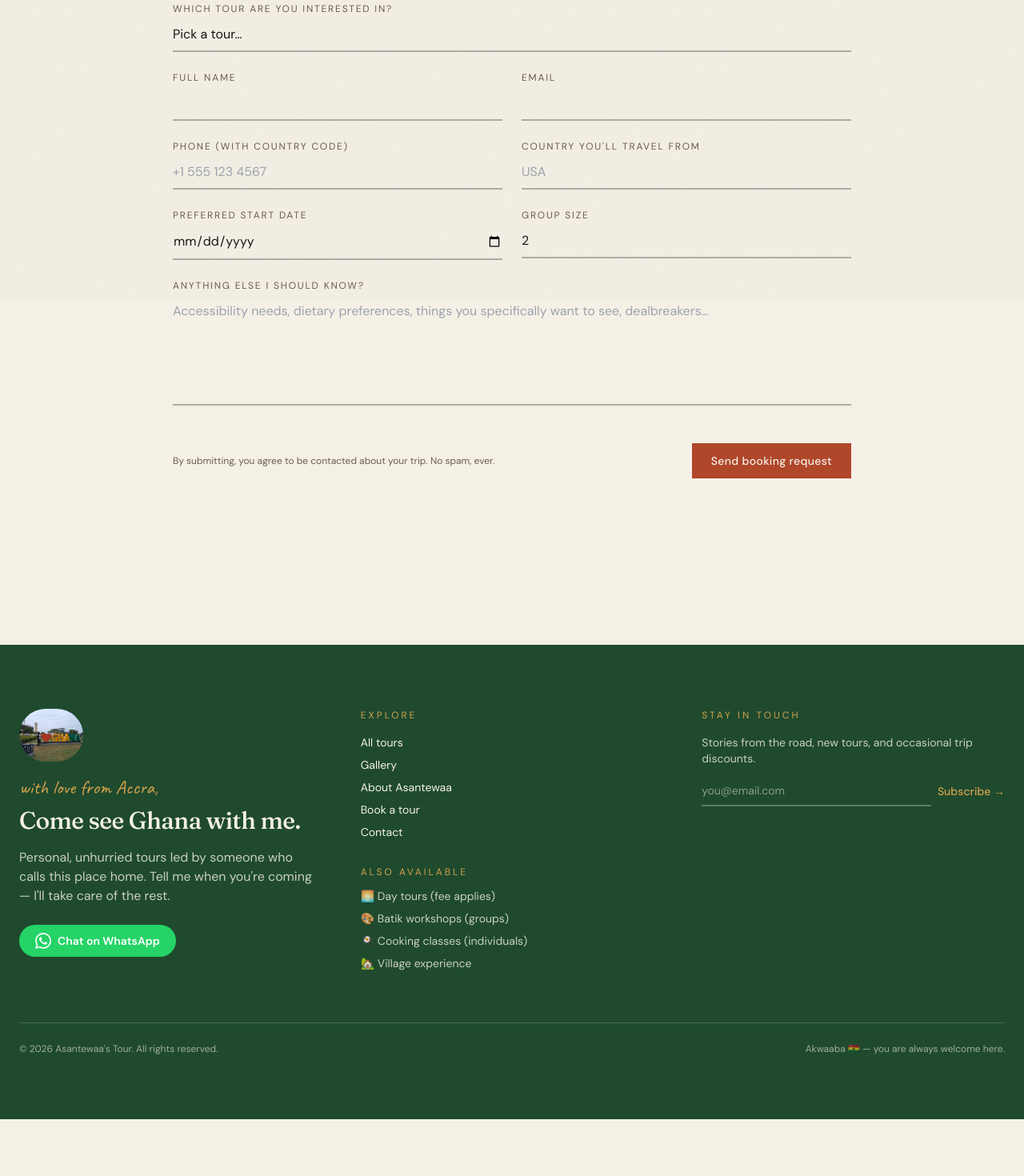
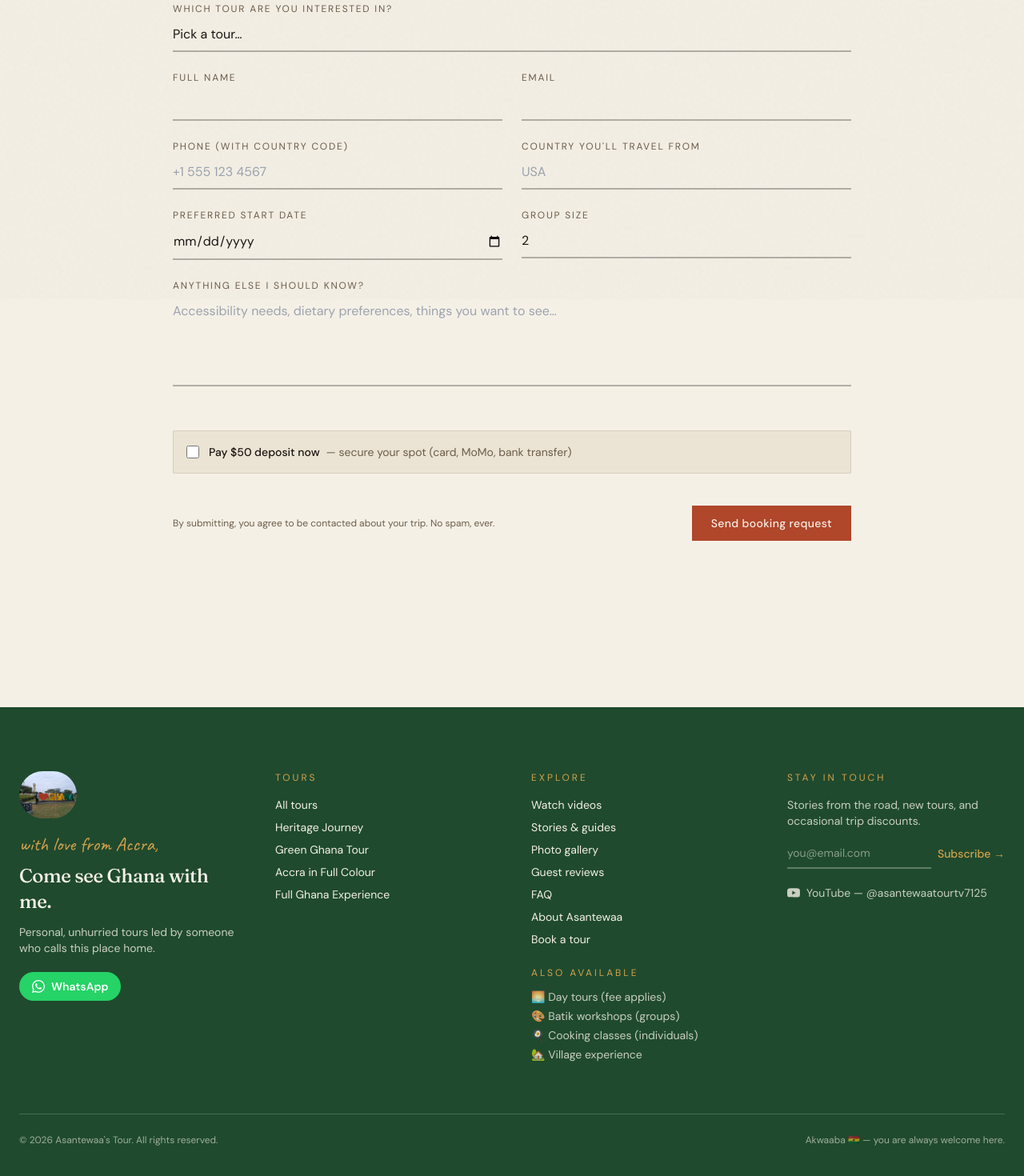
Before and after one commit to techguychris2007/asantewaas-tour, a Next.js app: page /book in a window 1280 px wide. Shown: the part 426-1896 px from the top of the page at 80% size. Before the commit the page ends 1825 px from the top, so only its background shows below. Built offline with nearby package versions, Linux system fonts and the light colour scheme.

Commit message:
fix videos page

```diff
--- a/package.json
+++ b/package.json
@@ -14,6 +14,7 @@
     "next": "^15.3.1",
     "react": "^18.3.1",
     "react-dom": "^18.3.1",
+    "resend": "^6.12.2",
     "zod": "^3.23.8"
   },
   "devDependencies": {
--- a/src/components/booking-form.tsx
+++ b/src/components/booking-form.tsx
@@ -1,47 +1,88 @@
 // src/components/booking-form.tsx
 "use client";
 
-import { useState } from "react";
+import { useState, useEffect } from "react";
 import type { Tour } from "@/lib/tours";
 
-export function BookingForm({
-  tours,
-  initialTour,
-}: {
-  tours: Tour[];
-  initialTour?: string;
-}) {
+// ✏️ Replace with your hCaptcha site key from https://dashboard.hcaptcha.com
+const HCAPTCHA_SITE_KEY = "10000000-ffff-ffff-ffff-000000000001"; // test key — replace before going live
+
+declare global {
+  interface Window { hcaptcha: any; }
+}
+
+export function BookingForm({ tours, initialTour }: { tours: Tour[]; initialTour?: string }) {
   const [state, setState] = useState<
     | { kind: "idle" }
     | { kind: "pending" }
     | { kind: "success" }
     | { kind: "error"; message: string }
   >({ kind: "idle" });
+  const [captchaToken, setCaptchaToken] = useState("");
+  const [paymentMode, setPaymentMode] = useState(false);
+
+  useEffect(() => {
+    // Load hCaptcha script
+    if (!document.getElementById("hcaptcha-script")) {
+      const s = document.createElement("script");
+      s.id = "hcaptcha-script";
+      s.src = "https://js.hcaptcha.com/1/api.js";
+      s.async = true;
+      document.head.appendChild(s);
+    }
+  }, []);
 
   async function onSubmit(e: React.FormEvent<HTMLFormElement>) {
     e.preventDefault();
+    if (!captchaToken) {
+      setState({ kind: "error", message: "Please complete the CAPTCHA before submitting." });
+      return;
+    }
     setState({ kind: "pending" });
     const fd = new FormData(e.currentTarget);
     const payload = {
-      full_name: fd.get("full_name"),
-      email: fd.get("email"),
+      full_name: fd.get("full_name") as string,
+      email: fd.get("email") as string,
       phone: fd.get("phone") || undefined,
       country: fd.get("country") || undefined,
-      tour_slug: fd.get("tour_slug"),
+      tour_slug: fd.get("tour_slug") as string,
       preferred_date: fd.get("preferred_date") || undefined,
       group_size: Number(fd.get("group_size")),
       message: fd.get("message") || undefined,
+      captcha_token: captchaToken,
     };
+
     const res = await fetch("/api/bookings", {
       method: "POST",
       headers: { "content-type": "application/json" },
       body: JSON.stringify(payload),
     });
+
     if (res.ok) {
+      if (paymentMode) {
+        // Initialize Paystack payment
+        const payRes = await fetch("/api/payment", {
+          method: "POST",
+          headers: { "content-type": "application/json" },
+          body: JSON.stringify({
+            email: payload.email,
+            full_name: payload.full_name,
+            amount_usd: 50, // deposit amount
+            tour_title: tours.find(t => t.slug === payload.tour_slug)?.title ?? "Tour",
+          }),
+        });
+        if (payRes.ok) {
+          const { authorization_url } = await payRes.json();
+          window.location.href = authorization_url;
+          return;
+        }
+      }
       setState({ kind: "success" });
     } else {
       const d = await res.json().catch(() => ({}));
       setState({ kind: "error", message: d.error ?? "Something went wrong." });
+      window.hcaptcha?.reset();
+      setCaptchaToken("");
     }
   }
 
@@ -49,12 +90,10 @@ export function BookingForm({
     return (
       <div className="rounded-sm bg-forest p-12 text-center text-cream">
         <p className="font-hand text-4xl text-gold">Akwaaba! 🌿</p>
-        <h2 className="mt-4 font-display text-3xl">
-          Your booking request arrived.
-        </h2>
+        <h2 className="mt-4 font-display text-3xl">Your booking request arrived.</h2>
         <p className="mt-4 text-cream/80">
-          I've got it. I'll be in touch within 24 hours with dates, a full
-          quote, and next steps. Check your email (and spam folder, just in case).
+          I'll be in touch within 24 hours with dates, a full quote, and next steps.
+          Check your email (and spam folder, just in case).
         </p>
       </div>
     );
@@ -64,17 +103,10 @@ export function BookingForm({
     <form onSubmit={onSubmit} className="grid gap-6 md:grid-cols-2">
       <div className="md:col-span-2">
         <label className="label">Which tour are you interested in?</label>
-        <select
-          name="tour_slug"
-          required
-          defaultValue={initialTour ?? ""}
-          className="input appearance-none cursor-pointer"
-        >
+        <select name="tour_slug" required defaultValue={initialTour ?? ""} className="input appearance-none cursor-pointer">
           <option value="" disabled>Pick a tour…</option>
           {tours.map((t) => (
-            <option key={t.slug} value={t.slug}>
-              {t.title} ({t.duration})
-            </option>
+            <option key={t.slug} value={t.slug}>{t.title} ({t.duration})</option>
           ))}
           <option value="custom">I want something custom</option>
         </select>
@@ -106,12 +138,38 @@ export function BookingForm({
       </div>
       <div className="md:col-span-2">
         <label className="label">Anything else I should know?</label>
-        <textarea
-          name="message"
-          rows={5}
-          placeholder="Accessibility needs, dietary preferences, things you specifically want to see, dealbreakers…"
-          className="input resize-none"
+        <textarea name="message" rows={4} placeholder="Accessibility needs, dietary preferences, things you want to see…" className="input resize-none" />
+      </div>
+
+      {/* hCaptcha widget */}
+      <div className="md:col-span-2">
+        <div
+          className="h-captcha"
+          data-sitekey={HCAPTCHA_SITE_KEY}
+          data-callback={(token: string) => setCaptchaToken(token)}
+          data-expired-callback={() => setCaptchaToken("")}
         />
+        <script
+          dangerouslySetInnerHTML={{
+            __html: `document.querySelector('.h-captcha').setAttribute('data-callback','setCaptchaToken');
+            window.setCaptchaToken = function(t){ document.dispatchEvent(new CustomEvent('captcha',{detail:t})); }`,
+          }}
+        />
+      </div>
+
+      {/* Payment toggle */}
+      <div className="md:col-span-2 flex items-center gap-3 rounded-sm border border-ink/10 bg-bone p-4">
+        <input
+          type="checkbox"
+          id="pay-deposit"
+          checked={paymentMode}
+          onChange={e => setPaymentMode(e.target.checked)}
+          className="h-4 w-4 cursor-pointer accent-forest"
+        />
+        <label htmlFor="pay-deposit" className="cursor-pointer text-sm">
+          <span className="font-medium">Pay $50 deposit now</span>
+          <span className="ml-2 text-muted">— secure your spot (card, MoMo, bank transfer)</span>
+        </label>
       </div>
 
       {state.kind === "error" && (
@@ -119,15 +177,9 @@ export function BookingForm({
       )}
 
       <div className="md:col-span-2 mt-4 flex items-center justify-between gap-4">
-        <p className="text-xs text-muted">
-          By submitting, you agree to be contacted about your trip. No spam, ever.
-        </p>
-        <button
-          type="submit"
-          disabled={state.kind === "pending"}
-          className="btn-clay"
-        >
-          {state.kind === "pending" ? "Sending…" : "Send booking request"}
+        <p className="text-xs text-muted">By submitting, you agree to be contacted about your trip. No spam, ever.</p>
+        <button type="submit" disabled={state.kind === "pending"} className="btn-clay">
+          {state.kind === "pending" ? "Sending…" : paymentMode ? "Book & pay deposit →" : "Send booking request"}
         </button>
       </div>
     </form>
--- a/src/components/footer.tsx
+++ b/src/components/footer.tsx
@@ -3,8 +3,8 @@ import Link from "next/link";
 import Image from "next/image";
 import { NewsletterForm } from "./newsletter-form";
 
-// ✏️ UPDATE YOUR WHATSAPP NUMBER BELOW (include country code, no + or spaces)
-const WHATSAPP_NUMBER = "233243954716"; // e.g. 233244123456 for Ghana (+233)
+// ✏️ UPDATE YOUR WHATSAPP NUMBER (country code + number, no + or spaces)
+const WHATSAPP_NUMBER = "233XXXXXXXXX"; // e.g. 233244123456
 const WHATSAPP_MESSAGE = "Hello Asantewaa! I'm interested in a tour.";
 
 export function Footer() {
@@ -13,53 +13,47 @@ export function Footer() {
   return (
     <footer className="mt-32 bg-forest text-cream">
       <div className="mx-auto max-w-7xl px-6 py-20">
-        <div className="grid gap-12 md:grid-cols-3">
-          <div>
-            {/* Logo */}
+        <div className="grid gap-12 md:grid-cols-4">
+          <div className="md:col-span-1">
             <div className="mb-4">
-              <Image
-                src="/images/logo.jpg"
-                alt="Asantewaa's Tour Logo"
-                width={80}
-                height={80}
-                className="rounded-full object-cover"
-              />
+              <Image src="/images/logo.jpg" alt="Asantewaa's Tour Logo" width={72} height={72} className="rounded-full object-cover" />
             </div>
             <p className="hand mb-2 text-gold">with love from Accra,</p>
-            <h3 className="font-display text-3xl">
-              Come see Ghana with me.
-            </h3>
-            <p className="mt-4 max-w-sm text-cream/80">
-              Personal, unhurried tours led by someone who calls this place
-              home. Tell me when you're coming — I'll take care of the rest.
-            </p>
-
-            {/* WhatsApp Button */}
-            <a
-              href={whatsappUrl}
-              target="_blank"
-              rel="noopener noreferrer"
-              className="mt-6 inline-flex items-center gap-2 rounded-full bg-[#25D366] px-5 py-2.5 text-sm font-semibold text-white hover:bg-[#1ebe5d] transition-colors"
-            >
-              <svg viewBox="0 0 24 24" className="h-5 w-5" fill="currentColor">
+            <h3 className="font-display text-2xl">Come see Ghana with me.</h3>
+            <p className="mt-3 text-sm text-cream/80">Personal, unhurried tours led by someone who calls this place home.</p>
+            <a href={whatsappUrl} target="_blank" rel="noopener noreferrer"
+              className="mt-5 inline-flex items-center gap-2 rounded-full bg-[#25D366] px-4 py-2 text-sm font-semibold text-white hover:bg-[#1ebe5d] transition-colors">
+              <svg viewBox="0 0 24 24" className="h-4 w-4" fill="currentColor">
                 <path d="M17.472 14.382c-.297-.149-1.758-.867-2.03-.967-.273-.099-.471-.148-.67.15-.197.297-.767.966-.94 1.164-.173.199-.347.223-.644.075-.297-.15-1.255-.463-2.39-1.475-.883-.788-1.48-1.761-1.653-2.059-.173-.297-.018-.458.13-.606.134-.133.298-.347.446-.52.149-.174.198-.298.298-.497.099-.198.05-.371-.025-.52-.075-.149-.669-1.612-.916-2.207-.242-.579-.487-.5-.669-.51-.173-.008-.371-.01-.57-.01-.198 0-.52.074-.792.372-.272.297-1.04 1.016-1.04 2.479 0 1.462 1.065 2.875 1.213 3.074.149.198 2.096 3.2 5.077 4.487.709.306 1.262.489 1.694.625.712.227 1.36.195 1.871.118.571-.085 1.758-.719 2.006-1.413.248-.694.248-1.289.173-1.413-.074-.124-.272-.198-.57-.347m-5.421 7.403h-.004a9.87 9.87 0 01-5.031-1.378l-.361-.214-3.741.982.998-3.648-.235-.374a9.86 9.86 0 01-1.51-5.26c.001-5.45 4.436-9.884 9.888-9.884 2.64 0 5.122 1.03 6.988 2.898a9.825 9.825 0 012.893 6.994c-.003 5.45-4.437 9.884-9.885 9.884m8.413-18.297A11.815 11.815 0 0012.05 0C5.495 0 .16 5.335.157 11.892c0 2.096.547 4.142 1.588 5.945L.057 24l6.305-1.654a11.882 11.882 0 005.683 1.448h.005c6.554 0 11.89-5.335 11.893-11.893a11.821 11.821 0 00-3.48-8.413Z"/>
               </svg>
-              Chat on WhatsApp
+              WhatsApp
             </a>
+          </div>
+
+          <div>
+            <p className="eyebrow mb-4 text-gold">Tours</p>
+            <ul className="space-y-2 text-sm">
+              <li><Link href="/tours" className="hover:text-gold">All tours</Link></li>
+              <li><Link href="/tours/heritage-cape-coast" className="hover:text-gold">Heritage Journey</Link></li>
+              <li><Link href="/tours/nature-mountains" className="hover:text-gold">Green Ghana Tour</Link></li>
+              <li><Link href="/tours/accra-immersion" className="hover:text-gold">Accra in Full Colour</Link></li>
+              <li><Link href="/tours/full-ghana-experience" className="hover:text-gold">Full Ghana Experience</Link></li>
+            </ul>
           </div>
 
           <div>
             <p className="eyebrow mb-4 text-gold">Explore</p>
             <ul className="space-y-2 text-sm">
-              <li><Link href="/tours" className="hover:text-gold">All tours</Link></li>
-              <li><Link href="/gallery" className="hover:text-gold">Gallery</Link></li>
+              <li><Link href="/videos" className="hover:text-gold">Watch videos</Link></li>
+              <li><Link href="/blog" className="hover:text-gold">Stories & guides</Link></li>
+              <li><Link href="/gallery" className="hover:text-gold">Photo gallery</Link></li>
+              <li><Link href="/reviews" className="hover:text-gold">Guest reviews</Link></li>
+              <li><Link href="/faq" className="hover:text-gold">FAQ</Link></li>
               <li><Link href="/about" className="hover:text-gold">About Asantewaa</Link></li>
               <li><Link href="/book" className="hover:text-gold">Book a tour</Link></li>
-              <li><Link href="/#contact" className="hover:text-gold">Contact</Link></li>
             </ul>
-
-            <p className="eyebrow mb-3 mt-8 text-gold">Also available</p>
-            <ul className="space-y-2 text-sm text-cream/80">
+            <p className="eyebrow mt-6 mb-3 text-gold">Also available</p>
+            <ul className="space-y-1 text-sm text-cream/80">
               <li>🌅 Day tours (fee applies)</li>
               <li>🎨 Batik workshops (groups)</li>
               <li>🍳 Cooking classes (individuals)</li>
@@ -69,10 +63,15 @@ export function Footer() {
 
           <div>
             <p className="eyebrow mb-4 text-gold">Stay in touch</p>
-            <p className="mb-3 text-sm text-cream/80">
-              Stories from the road, new tours, and occasional trip discounts.
-            </p>
+            <p className="mb-3 text-sm text-cream/80">Stories from the road, new tours, and occasional trip discounts.</p>
             <NewsletterForm />
+            <a href="https://www.youtube.com/@asantewaatourtv7125" target="_blank" rel="noopener noreferrer"
+              className="mt-5 inline-flex items-center gap-2 text-sm text-cream/80 hover:text-gold">
+              <svg viewBox="0 0 24 24" className="h-4 w-4" fill="currentColor">
+                <path d="M23.498 6.186a3.016 3.016 0 0 0-2.122-2.136C19.505 3.545 12 3.545 12 3.545s-7.505 0-9.377.505A3.017 3.017 0 0 0 .502 6.186C0 8.07 0 12 0 12s0 3.93.502 5.814a3.016 3.016 0 0 0 2.122 2.136c1.871.505 9.376.505 9.376.505s7.505 0 9.377-.505a3.015 3.015 0 0 0 2.122-2.136C24 15.93 24 12 24 12s0-3.93-.502-5.814zM9.545 15.568V8.432L15.818 12l-6.273 3.568z"/>
+              </svg>
+              YouTube — @asantewaatourtv7125
+            </a>
           </div>
         </div>
 
--- a/src/components/header.tsx
+++ b/src/components/header.tsx
@@ -12,26 +12,22 @@ export function Header() {
           </span>
           <span className="flex flex-col leading-none">
             <span className="font-display text-lg font-semibold">Asantewaa's Tour</span>
-            <span className="font-sans text-[10px] uppercase tracking-[0.2em] text-muted">
-              Explore the golden legacy
-            </span>
+            <span className="font-sans text-[10px] uppercase tracking-[0.2em] text-muted">Explore the golden legacy</span>
           </span>
         </Link>
 
-        <nav className="hidden items-center gap-8 text-sm md:flex">
+        <nav className="hidden items-center gap-6 text-sm md:flex">
           <Link href="/tours" className="hover:text-clay">Tours</Link>
+          <Link href="/videos" className="hover:text-clay">Watch</Link>
           <Link href="/gallery" className="hover:text-clay">Gallery</Link>
+          <Link href="/blog" className="hover:text-clay">Stories</Link>
+          <Link href="/faq" className="hover:text-clay">FAQ</Link>
+          <Link href="/reviews" className="hover:text-clay">Reviews</Link>
           <Link href="/about" className="hover:text-clay">About</Link>
-          <Link href="/#contact" className="hover:text-clay">Contact</Link>
-          <Link href="/book" className="btn-clay text-xs">
-            Book a tour
-          </Link>
+          <Link href="/book" className="btn-clay text-xs">Book a tour</Link>
         </nav>
 
-        {/* mobile: simple nav */}
-        <Link href="/book" className="btn-clay text-xs md:hidden">
-          Book
-        </Link>
+        <Link href="/book" className="btn-clay text-xs md:hidden">Book</Link>
       </div>
     </header>
   );
```
Also changed, not shown: src/components/testimonial-form.txt (added), 1 other file (tests, documents, lock files or other folders).
